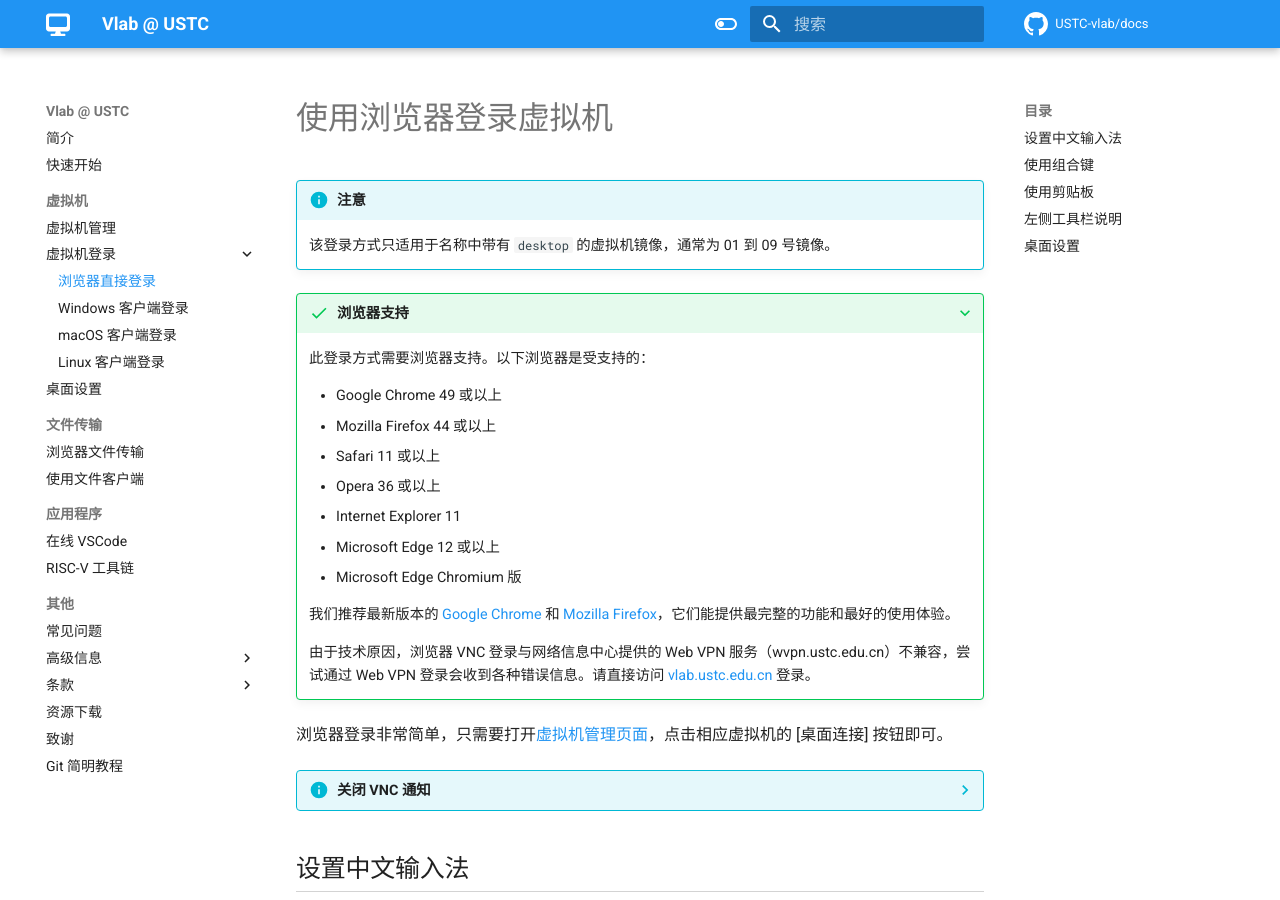
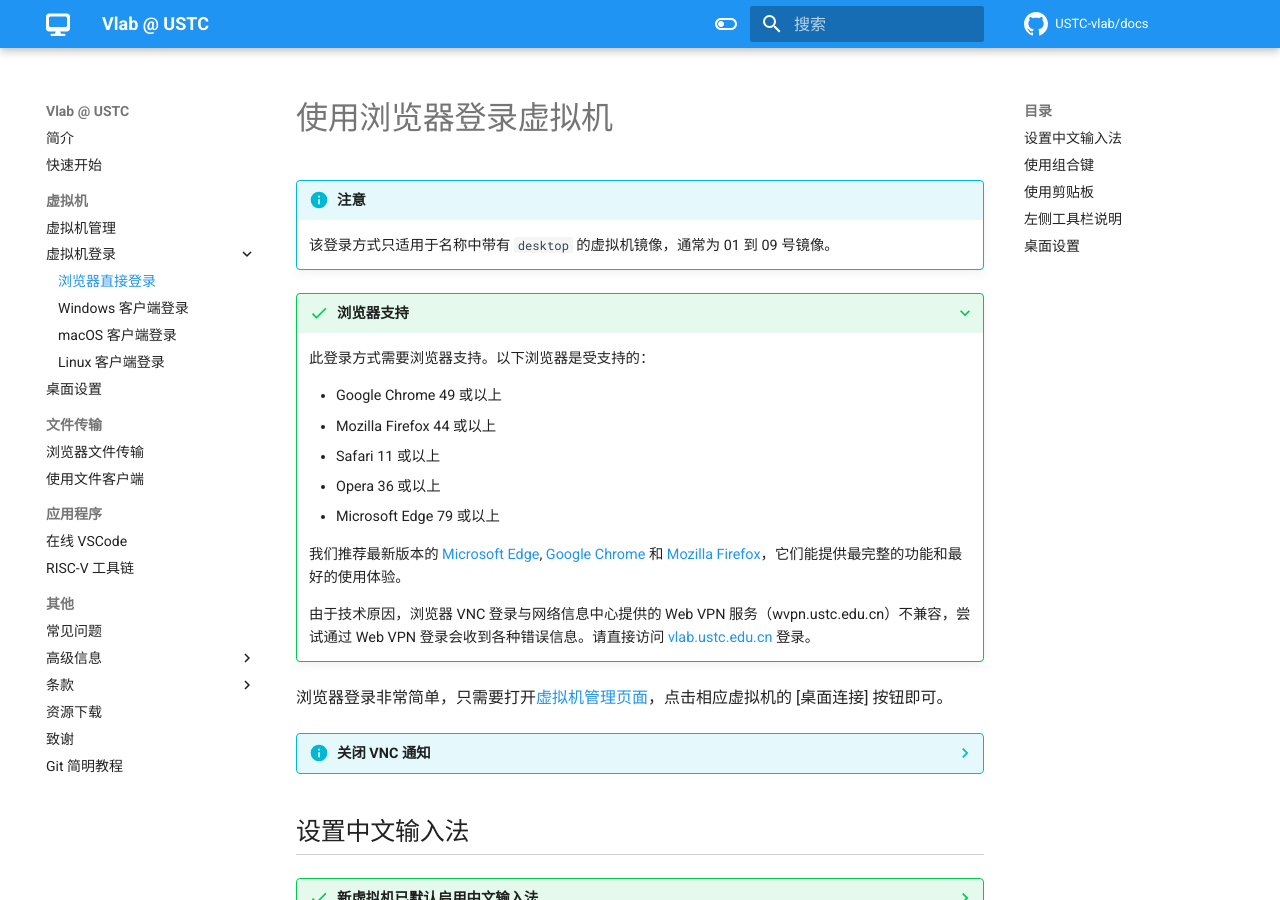
Before and after one commit to USTC-vlab/docs, an MkDocs documentation site: the page built from docs/login/browser.md, in a window 1280 px wide and 900 px high. Built offline with MkDocs 1.6.1 and Material for MkDocs 9.7.7, drawn with Linux system fonts in a browser that asks for light colours; comment, search, counter and statistics services are not loaded.

Commit message:
Update noVNC browser requirement

```diff
--- a/docs/login/browser.md
+++ b/docs/login/browser.md
@@ -12,11 +12,9 @@
     - Mozilla Firefox 44 或以上
     - Safari 11 或以上
     - Opera 36 或以上
-    - Internet Explorer 11
-    - Microsoft Edge 12 或以上
-    - Microsoft Edge Chromium 版
+    - Microsoft Edge 79 或以上
 
-    我们推荐最新版本的 [Google Chrome](https://www.google.cn/chrome/) 和 [Mozilla Firefox](https://www.mozilla.org/zh-CN/firefox/new/)，它们能提供最完整的功能和最好的使用体验。
+    我们推荐最新版本的 [Microsoft Edge](https://www.microsoft.com/zh-cn/edge), [Google Chrome](https://www.google.cn/chrome/) 和 [Mozilla Firefox](https://www.mozilla.org/zh-CN/firefox/new/)，它们能提供最完整的功能和最好的使用体验。
 
     由于技术原因，浏览器 VNC 登录与网络信息中心提供的 Web VPN 服务（wvpn.ustc.edu.cn）不兼容，尝试通过 Web VPN 登录会收到各种错误信息。请直接访问 [vlab.ustc.edu.cn](https://vlab.ustc.edu.cn/) 登录。
 
```
